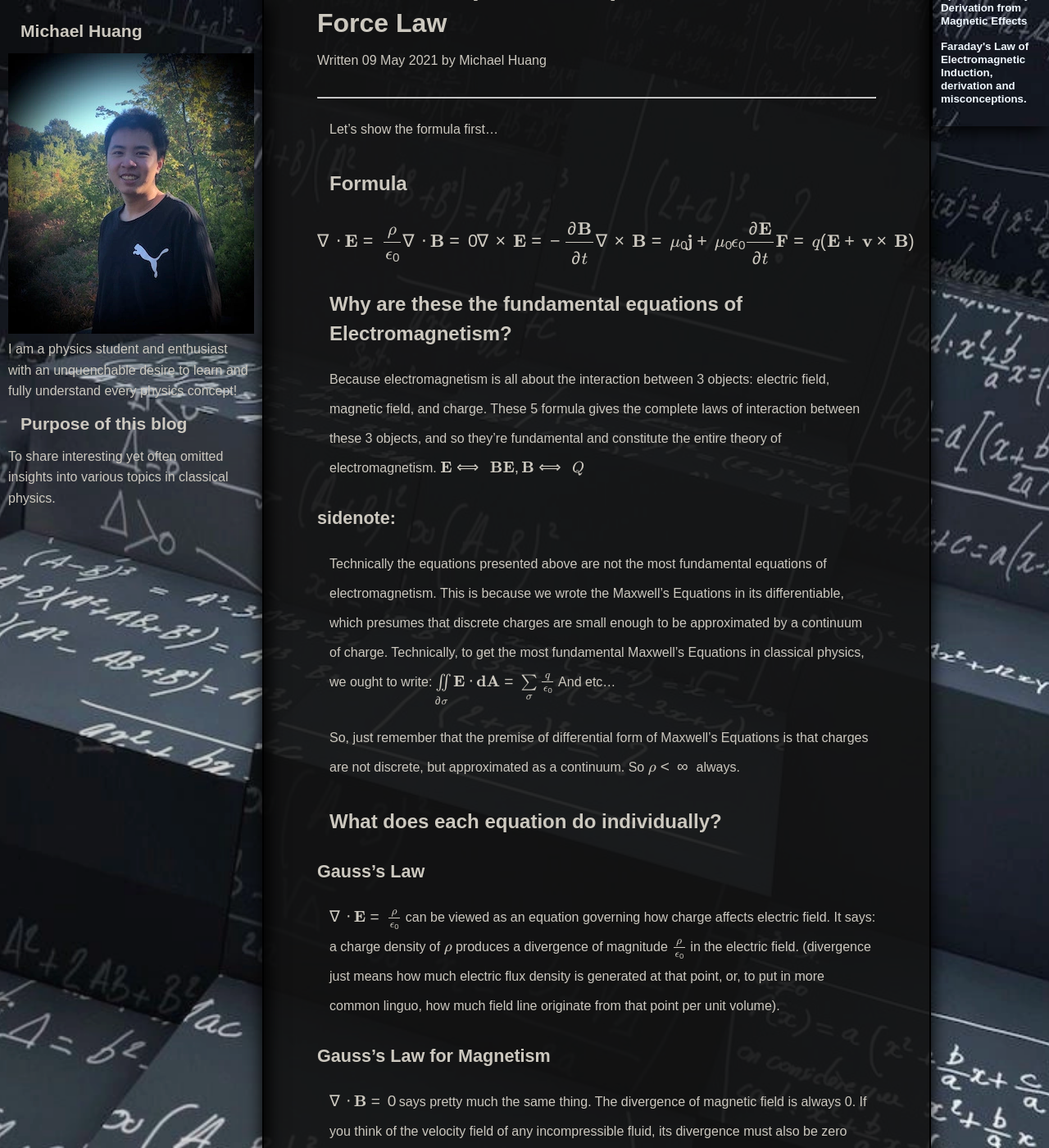
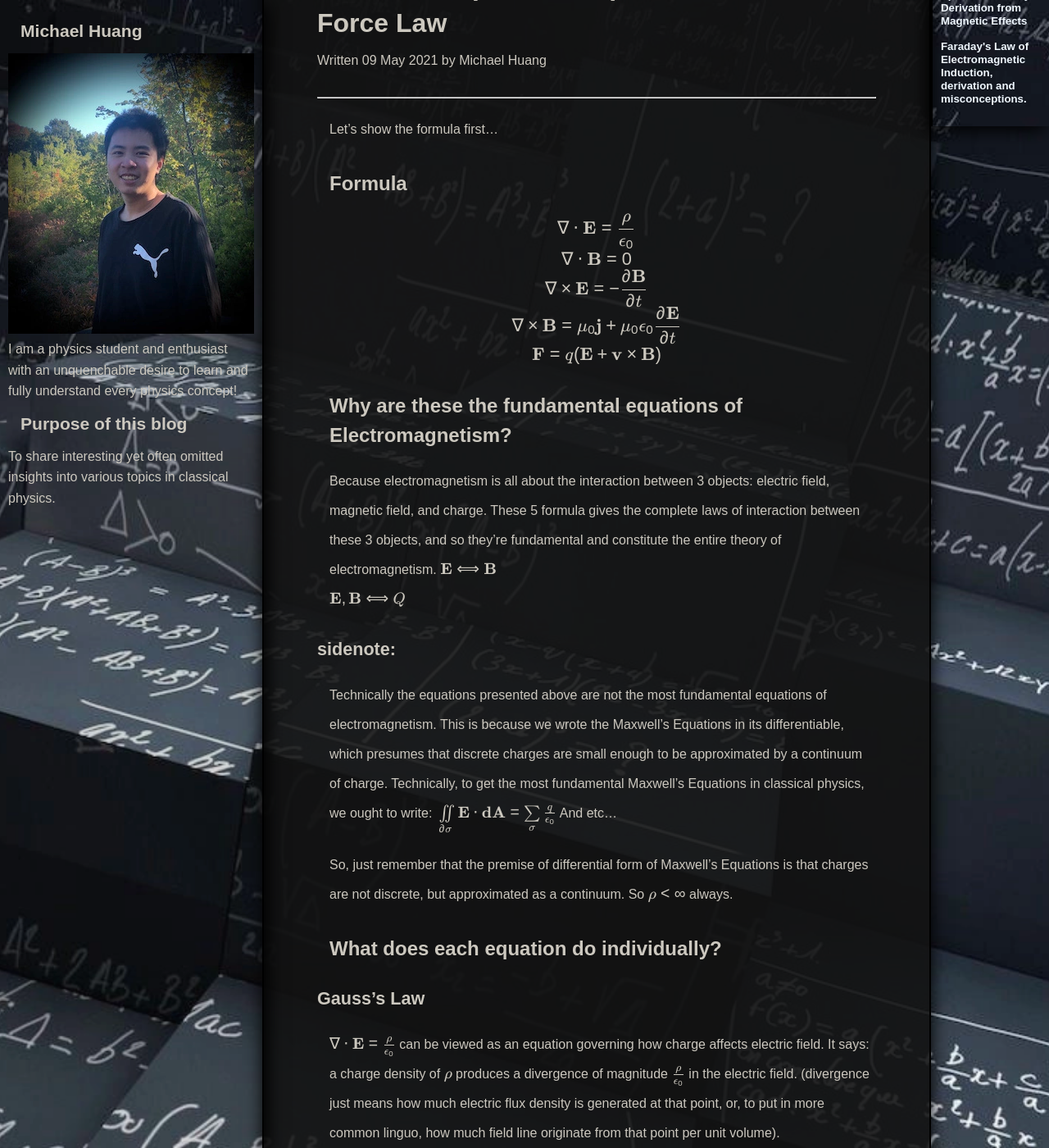
Before and after one commit to IntuitivePhysics/IntuitivePhysics, a Jekyll site: the page built from _posts/2021-05-09-maxwell-equations-overview.md, in a window 1280 px wide and 1400 px high, scrolled down 242 px. Shown: the whole window at 82% size. Built offline with Jekyll 4.4.1, drawn with Linux system fonts in a browser that asks for light colours; nearby versions of some CDN libraries; formulas are drawn with MathJax 3; some of the changed text lies outside the part shown.

```diff
--- a/Gemfile
+++ b/Gemfile
@@ -14,4 +14,5 @@ group :jekyll_plugins do
   gem 'jekyll-seo-tag'
   gem 'jekyll-paginate'
   gem 'jekyll-redirect-from'
+  gem 'kramdown-math-katex'
 end
--- a/_config.yml
+++ b/_config.yml
@@ -8,6 +8,10 @@ plugins:
   - jekyll-paginate
   - jekyll-redirect-from
 
+markdown: kramdown
+kramdown:
+    math_engine: katex
+
 permalink: /:title
 
 author:
--- a/_layouts/default.html
+++ b/_layouts/default.html
@@ -7,16 +7,17 @@
     {% seo title=false %}
     {% feed_meta %}
     <meta name="viewport" content="width=device-width, initial-scale=1">
-    <script type="text/x-mathjax-config" defer>
-        MathJax.Hub.Config({
-          tex2jax: {
-            inlineMath: [['$','$'], ['\\(','\\)']],
-            processEscapes: true
-          }
+    <link rel="stylesheet" href="https://cdn.jsdelivr.net/npm/katex@0.10.2/dist/katex.min.css" integrity="sha384-yFRtMMDnQtDRO8rLpMIKrtPCD5jdktao2TV19YiZYWMDkUR5GQZR/NOVTdquEx1j" crossorigin="anonymous">
+    <script defer src="https://cdn.jsdelivr.net/npm/katex@0.10.2/dist/katex.min.js" integrity="sha384-9Nhn55MVVN0/4OFx7EE5kpFBPsEMZxKTCnA+4fqDmg12eCTqGi6+BB2LjY8brQxJ" crossorigin="anonymous"></script>
+    <script defer src="https://cdn.jsdelivr.net/npm/katex@0.10.2/dist/contrib/auto-render.min.js" integrity="sha384-kWPLUVMOks5AQFrykwIup5lo0m3iMkkHrD0uJ4H5cjeGihAutqP0yW0J6dpFiVkI" crossorigin="anonymous" onload="renderMathInElement(document.body);"></script>
+    <script>
+        document.addEventListener("DOMContentLoaded", function() {
+            renderMathInElement(document.body,{delimiters: [
+    		    {left: "$$", right: "$$", display: true},
+                {left: "$", right: "$", display: false}
+            ]});
         });
-        </script>
-    <script src="https://cdnjs.cloudflare.com/ajax/libs/mathjax/2.7.0/MathJax.js?config=TeX-AMS-MML_HTMLorMML"
-        type="text/javascript" defer></script>
+    </script>
     <link rel="stylesheet" href="/assets/css/style.css">
     <link rel="shortcut icon" type="image/webp" href="/assets/images/Intuitive-Physics.webp">
 
--- a/_posts/2021-05-09-maxwell-equations-overview.md
+++ b/_posts/2021-05-09-maxwell-equations-overview.md
@@ -28,15 +28,15 @@ Let's show the formula first...
 ### Formula
 
 $$
-\nabla\cdot \textbf{E}=\frac{\rho}{\epsilon_0}
+\nabla\cdot \bold{E}=\frac{\rho}{\epsilon_0}
 \\
-\nabla\cdot \textbf{B}=0
+\nabla\cdot \bold{B}=0
 \\
-\nabla\times \textbf{E} = -\frac{\partial \textbf{B}}{\partial t}
+\nabla\times \bold{E} = -\frac{\partial \bold{B}}{\partial t}
 \\
-\nabla\times \textbf{B} = \mu_0 \textbf{j} + \mu_0\epsilon_0 \frac{\partial \textbf{E}}{\partial t}
+\nabla\times \bold{B} = \mu_0 \bold{j} + \mu_0\epsilon_0 \frac{\partial \bold{E}}{\partial t}
 \\
-\textbf{F}=q(\textbf{E}+\textbf{v}\times\textbf{B})
+\bold{F}=q(\bold{E}+\bold{v}\times\bold{B})
 $$
 
 
@@ -45,16 +45,16 @@ $$
 
 Because electromagnetism is all about the interaction between 3 objects: electric field, magnetic field, and charge. These 5 formula gives the complete laws of interaction between these 3 objects, and so they're fundamental and constitute the entire theory of electromagnetism.
 $$
-\textbf{E} \Longleftrightarrow \textbf{B}
+\bold{E} \Longleftrightarrow \bold{B}
 \\
-\textbf{E},\textbf{B} \Longleftrightarrow Q
+\bold{E},\bold{B} \Longleftrightarrow Q
 $$
 
 #### sidenote:
 
 Technically the equations presented above are not the most fundamental equations of electromagnetism. This is because we wrote the Maxwell's Equations in its differentiable, which presumes that discrete charges are small enough to be approximated by a continuum of charge. Technically, to get the most fundamental Maxwell's Equations in classical physics, we ought to write:
 $$
-\iint \limits_{\partial\sigma} \textbf{E}\cdot \textbf{dA} = \sum \limits_\sigma \frac{q}{\epsilon_0}
+\iint \limits_{\partial\sigma} \bold{E}\cdot \bold{dA} = \sum \limits_\sigma \frac{q}{\epsilon_0}
 $$
 And etc...
 
@@ -66,39 +66,39 @@ So, just remember that the premise of differential form of Maxwell's Equations i
 
 #### Gauss's Law
 
-$\nabla \cdot \textbf{E}=\frac{\rho}{\epsilon_0}$ can be viewed as an equation governing how charge affects electric field. It says: a charge density of $\rho$ produces a divergence of magnitude $\frac{\rho}{\epsilon_0}$ in the electric field. (divergence just means how much electric flux density is generated at that point, or, to put in more common linguo, how much field line originate from that point per unit volume).
+$\nabla \cdot \bold{E}=\frac{\rho}{\epsilon_0}$ can be viewed as an equation governing how charge affects electric field. It says: a charge density of $\rho$ produces a divergence of magnitude $\frac{\rho}{\epsilon_0}$ in the electric field. (divergence just means how much electric flux density is generated at that point, or, to put in more common linguo, how much field line originate from that point per unit volume).
 
 #### Gauss's Law for Magnetism
 
-$\nabla \cdot \textbf{B}=0$ says pretty much the same thing. The divergence of magnetic field is always 0. If you think of the velocity field of any incompressible fluid, its divergence must also be zero (since 0 field line/fluid originate from a certain point). This governs how a static charge affects $\textbf{B}$ field: it does nothing to it (however, a moving charge does affect magnetic field).
+$\nabla \cdot \bold{B}=0$ says pretty much the same thing. The divergence of magnetic field is always 0. If you think of the velocity field of any incompressible fluid, its divergence must also be zero (since 0 field line/fluid originate from a certain point). This governs how a static charge affects $\bold{B}$ field: it does nothing to it (however, a moving charge does affect magnetic field).
 
 
 
-So the two Gauss's Laws tells us how charge affects $\textbf{E}$ and $\textbf{B}$ fields. And colloquially,  they tell us that charges create "sinks" or "sources" in electric field, but they don't create "sources" and "sinks" in magnetic field.
+So the two Gauss's Laws tells us how charge affects $\bold{E}$ and $\bold{B}$ fields. And colloquially,  they tell us that charges create "sinks" or "sources" in electric field, but they don't create "sources" and "sinks" in magnetic field.
 
-They represent $Q_{positional}\rightarrow \textbf{E},\textbf{B}$ direction of interaction
+They represent $Q_{positional}\rightarrow \bold{E},\bold{B}$ direction of interaction
 
 #### sidenote:
 
-To be more precise, we may separate the discussion of the divergence and curl of $\textbf{E}, \textbf{B}$ fields. The two Gauss's Laws gives us the divergence of the two fields. The divergences of the 2 fields are only affected by the location of charge, which is rather interesting.
+To be more precise, we may separate the discussion of the divergence and curl of $\bold{E}, \bold{B}$ fields. The two Gauss's Laws gives us the divergence of the two fields. The divergences of the 2 fields are only affected by the location of charge, which is rather interesting.
 
 
 
 #### Maxwell-Faraday's Law
 
-$\nabla\times \textbf{E} = -\frac{\partial \textbf{B}}{\partial t}$
+$\nabla\times \bold{E} = -\frac{\partial \bold{B}}{\partial t}$
 
-Note its difference from [Faraday's Law](/faraday-derivation-part1). This law governs how a changing $\textbf{B}$ field affects $\textbf{E}$ field, or generate a curl, specifically. So, it represents $\textbf{B}\rightarrow \textbf{E}$ direction of the interaction.
+Note its difference from [Faraday's Law](/faraday-derivation-part1). This law governs how a changing $\bold{B}$ field affects $\bold{E}$ field, or generate a curl, specifically. So, it represents $\bold{B}\rightarrow \bold{E}$ direction of the interaction.
 
 
 
 #### Ampere's Law
 
-$\nabla\times \textbf{B} = \mu_0 \textbf{j} + \mu_0\epsilon_0 \frac{\partial \textbf{E}}{\partial t}$
+$\nabla\times \bold{B} = \mu_0 \bold{j} + \mu_0\epsilon_0 \frac{\partial \bold{E}}{\partial t}$
 
-This is extremely similar to Maxwell-Faraday's Law. It's pretty much its opposite. It governs how a changing $\textbf{E}$ field affect $\textbf{B}$ field, or generate a curl in $\textbf{B}$ field. It gives the direction $\textbf{E}\rightarrow \textbf{B}$.
+This is extremely similar to Maxwell-Faraday's Law. It's pretty much its opposite. It governs how a changing $\bold{E}$ field affect $\bold{B}$ field, or generate a curl in $\bold{B}$ field. It gives the direction $\bold{E}\rightarrow \bold{B}$.
 
-However, there's a bit more to it: the equation also involves $\textbf{j}$ current density. So the law also governs how **movement of charge** affects $\textbf{B}$ field. As a natural question: why is there this $\textbf{j}$ term, which seems to get in the way of the harmony of Maxwell's Equations? We will explore that in a later post.
+However, there's a bit more to it: the equation also involves $\bold{j}$ current density. So the law also governs how **movement of charge** affects $\bold{B}$ field. As a natural question: why is there this $\bold{j}$ term, which seems to get in the way of the harmony of Maxwell's Equations? We will explore that in a later post.
 
 
 
@@ -106,9 +106,9 @@ Last but not least (in fact, perhaps most important)
 
 #### Lorentz Force Law
 
-$\textbf{F}=q(\textbf{E}+\textbf{v}\times\textbf{B})$
+$\bold{F}=q(\bold{E}+\bold{v}\times\bold{B})$
 
-It gives how $\textbf{E}$ field and $\textbf{B}$ affect charge, so it provides this direction of interaction $\textbf{E},\textbf{B}\rightarrow Q$. It's not a Maxwell's Equation because, unlike the other four, it doesn't describe electromagnetic field (or $\textbf{E}$ and $\textbf{B}$). Instead, it describes how charges are affected by them.
+It gives how $\bold{E}$ field and $\bold{B}$ affect charge, so it provides this direction of interaction $\bold{E},\bold{B}\rightarrow Q$. It's not a Maxwell's Equation because, unlike the other four, it doesn't describe electromagnetic field (or $\bold{E}$ and $\bold{B}$). Instead, it describes how charges are affected by them.
 
 
 
@@ -116,10 +116,10 @@ It gives how $\textbf{E}$ field and $\textbf{B}$ affect charge, so it provides t
 
 As we've seen, each law of electromagnetism governs 1 of the 6 directions of interactions between the 3 objects: electric field, magnetic field, and charge.
 $$
-\textbf{E} \Longleftrightarrow \textbf{B}
+\bold{E} \Longleftrightarrow \bold{B}
 \\
-\textbf{E} \Longleftrightarrow Q
+\bold{E} \Longleftrightarrow Q
 \\
-\textbf{B} \Longleftrightarrow Q
+\bold{B} \Longleftrightarrow Q
 $$
-A reason why there're only 5 equations instead of 6 is that Lorentz Force Law actually has 2 components separate components $\textbf{F}=q\textbf{E}$ and $\textbf{F}=q\textbf{v}\times \textbf{B}$. So it actually contains 2 pieces of information and 2 directions of the interactions.
+A reason why there're only 5 equations instead of 6 is that Lorentz Force Law actually has 2 components separate components $\bold{F}=q\bold{E}$ and $\bold{F}=q\bold{v}\times \bold{B}$. So it actually contains 2 pieces of information and 2 directions of the interactions.
```
Also changed, not shown: _posts/2021-05-12-orbital-spin-angular-momentum.md (+1 -1 lines), _posts/2021-06-5-special-relativity-derivation-from-magnetism.md (+11 -8 lines), Gemfile.lock.
